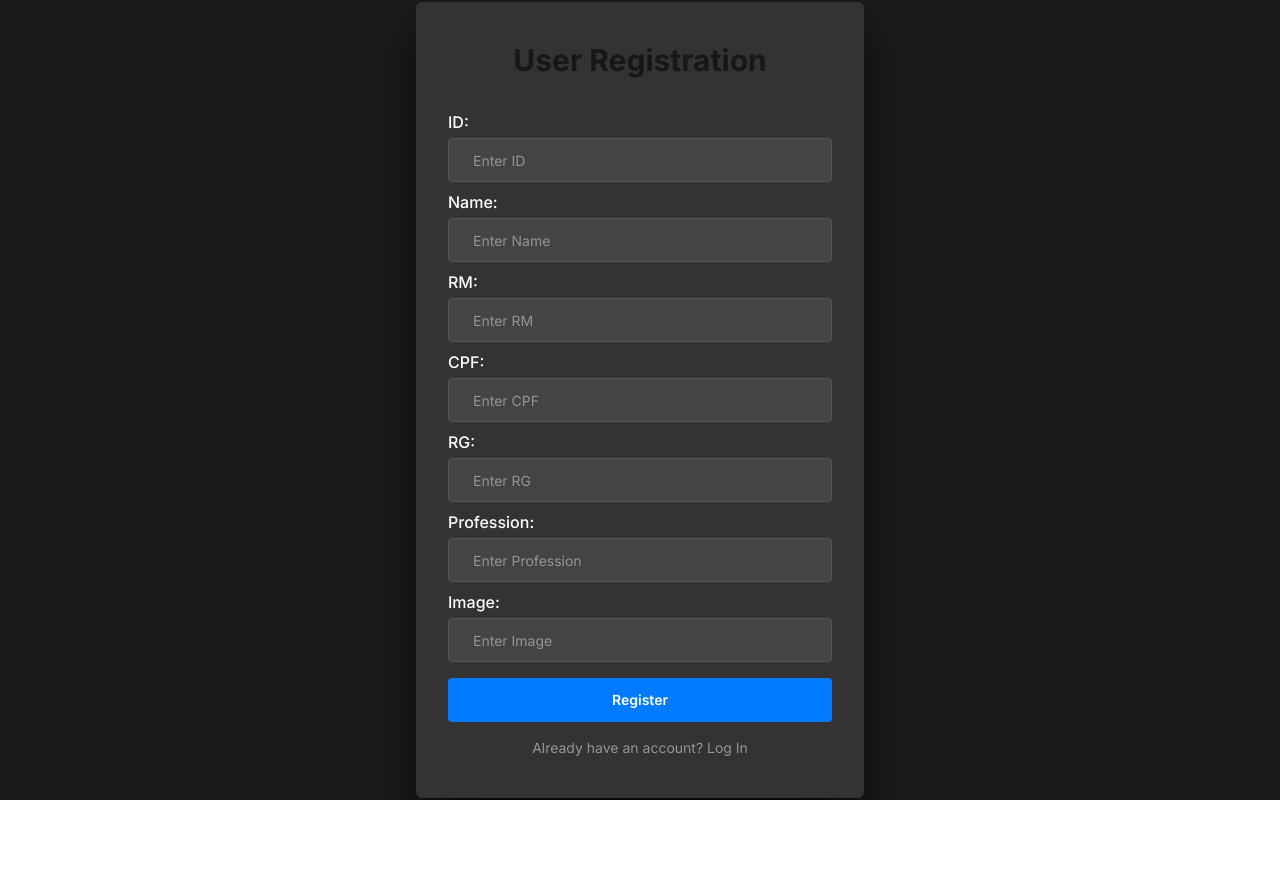
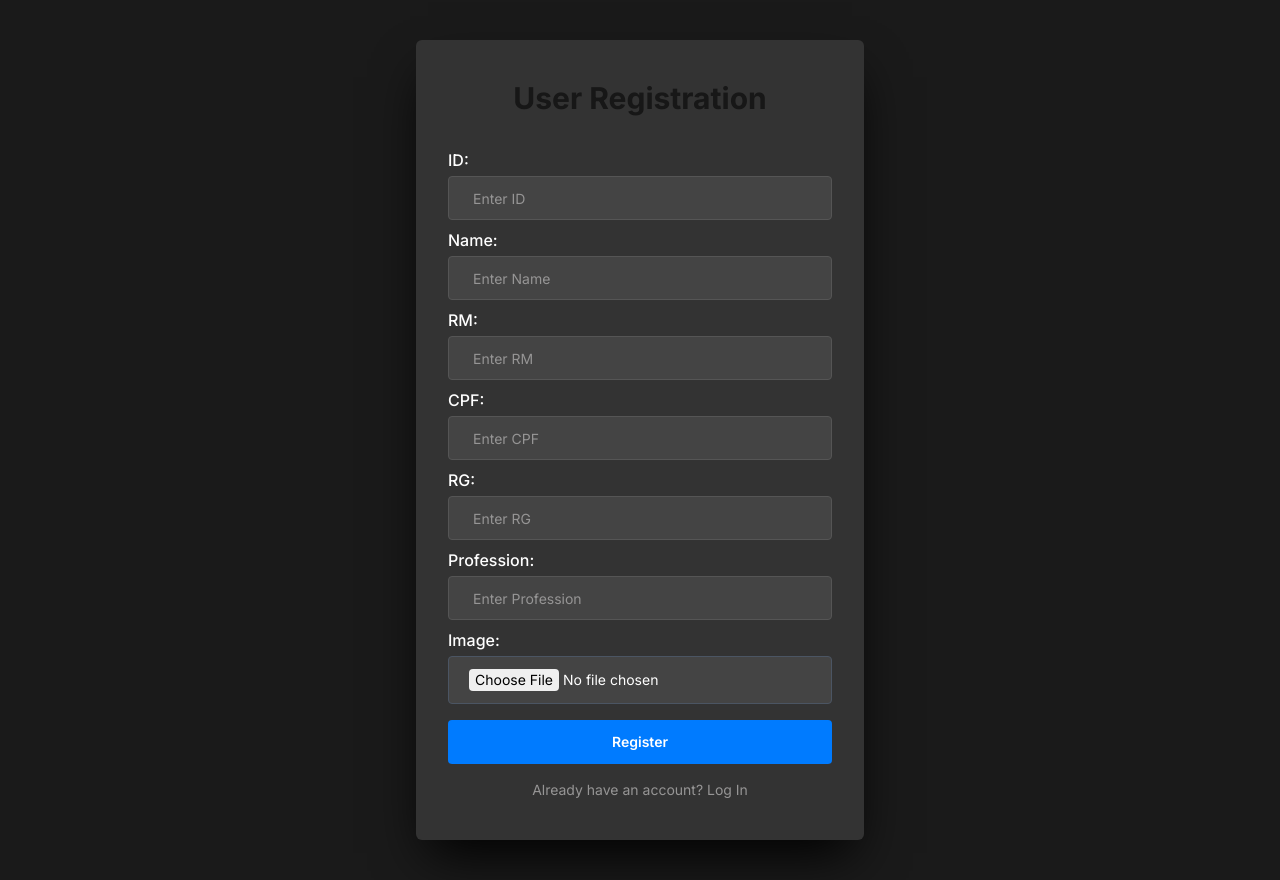
Before and after one commit to iggg7/IgorExame, a Next.js app: page /user-registration-page in a window 1280 px wide. Before the commit the page ends 800 px from the top, so only its background shows below. Built offline with nearby package versions, Linux system fonts and the light colour scheme.

Commit message:
feat: update UserRegistrationForm to handle file uploads and improve registration logic

```diff
--- a/src/app/user-registration-page/_components/UserRegistrationForm.tsx
+++ b/src/app/user-registration-page/_components/UserRegistrationForm.tsx
@@ -14,7 +14,7 @@ interface FormData {
   CPF: string
   RG: string
   Profession: string
-  Image: string
+  Image: File | null
 }
 
 export default function UserRegistrationForm() {
@@ -25,16 +25,43 @@ export default function UserRegistrationForm() {
     CPF: '',
     RG: '',
     Profession: '',
-    Image: '',
+    Image: null,
   })
 
   const handleChange = (e: React.ChangeEvent<HTMLInputElement>) => {
-    const { name, value } = e.target
+    const { name, value, type, files } = e.target
+
+    if (type === 'file' && files) {
+      setFormData((prevData) => ({ ...prevData, [name]: files[0] }))
+    } else {
       setFormData((prevData) => ({ ...prevData, [name]: value }))
     }
+  }
 
-  const handleRegister = () => {
-    console.log('Usuário registrado:', formData)
+  const handleRegister = async () => {
+    const formDataToSend = {
+      ...formData,
+      Image: formData.Image ? formData.Image.name : null, // Armazena apenas o nome do arquivo para simplificar
+    }
+
+    try {
+      const response = await fetch('/api/registerUser', {
+        method: 'POST',
+        headers: {
+          'Content-Type': 'application/json',
+        },
+        body: JSON.stringify(formDataToSend),
+      })
+
+      if (response.ok) {
+        console.log('Usuário registrado com sucesso!')
+        // Limpa o formulário ou faz qualquer ação adicional
+      } else {
+        console.error('Falha ao registrar usuário')
+      }
+    } catch (error) {
+      console.error('Erro:', error)
+    }
   }
 
   return (
@@ -44,7 +71,7 @@ export default function UserRegistrationForm() {
           e.preventDefault()
           handleRegister()
         }}
-        className="bg-primary flex w-full max-w-md flex-col gap-2 rounded-md p-8 py-10 shadow-2xl shadow-black"
+        className="my-10 flex w-full max-w-md flex-col gap-2 rounded-md bg-primary p-8 py-10 shadow-2xl shadow-black"
       >
         <h1 className="mb-6 text-center text-3xl font-bold">
           User Registration
@@ -54,22 +81,33 @@ export default function UserRegistrationForm() {
             <Label htmlFor={field}>
               {field.charAt(0).toUpperCase() + field.slice(1) + ':'}
             </Label>
+            {field === 'Image' ? (
+              <input
+                id={field}
+                name={field}
+                type="file"
+                accept="image/*"
+                onChange={handleChange}
+                className="mt-1 block w-full rounded border border-gray-600 bg-[#444444] text-sm text-white placeholder-white file:m-3 file:ml-5 file:mr-1 file:rounded file:border-0"
+              />
+            ) : (
               <Input
                 id={field}
                 name={field}
                 type="text"
                 placeholder={`Enter ${field}`}
-              value={formData[field as keyof FormData]}
+                value={formData[field as keyof FormData] as string}
                 onChange={handleChange}
               />
+            )}
           </div>
         ))}
         <Button type="submit" className="w-full">
           Register
         </Button>
         <Link
-          href="/user-registration-form"
-          className="text-secondary-100 text-center text-sm"
+          href="/user-login"
+          className="text-center text-sm text-secondary-100"
         >
           Already have an account? Log In
         </Link>
```
Lines whose indentation alone changed are shown as unchanged.
